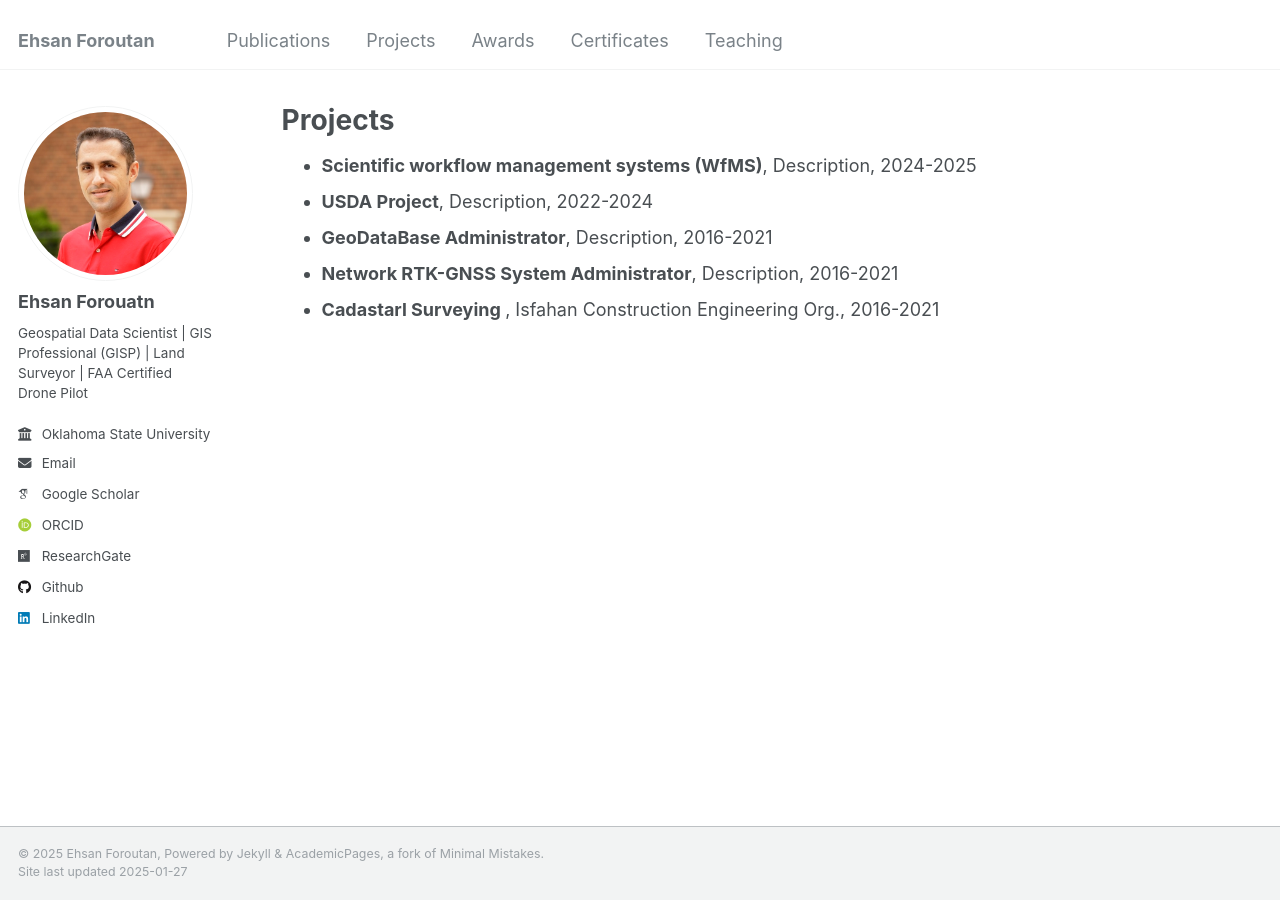
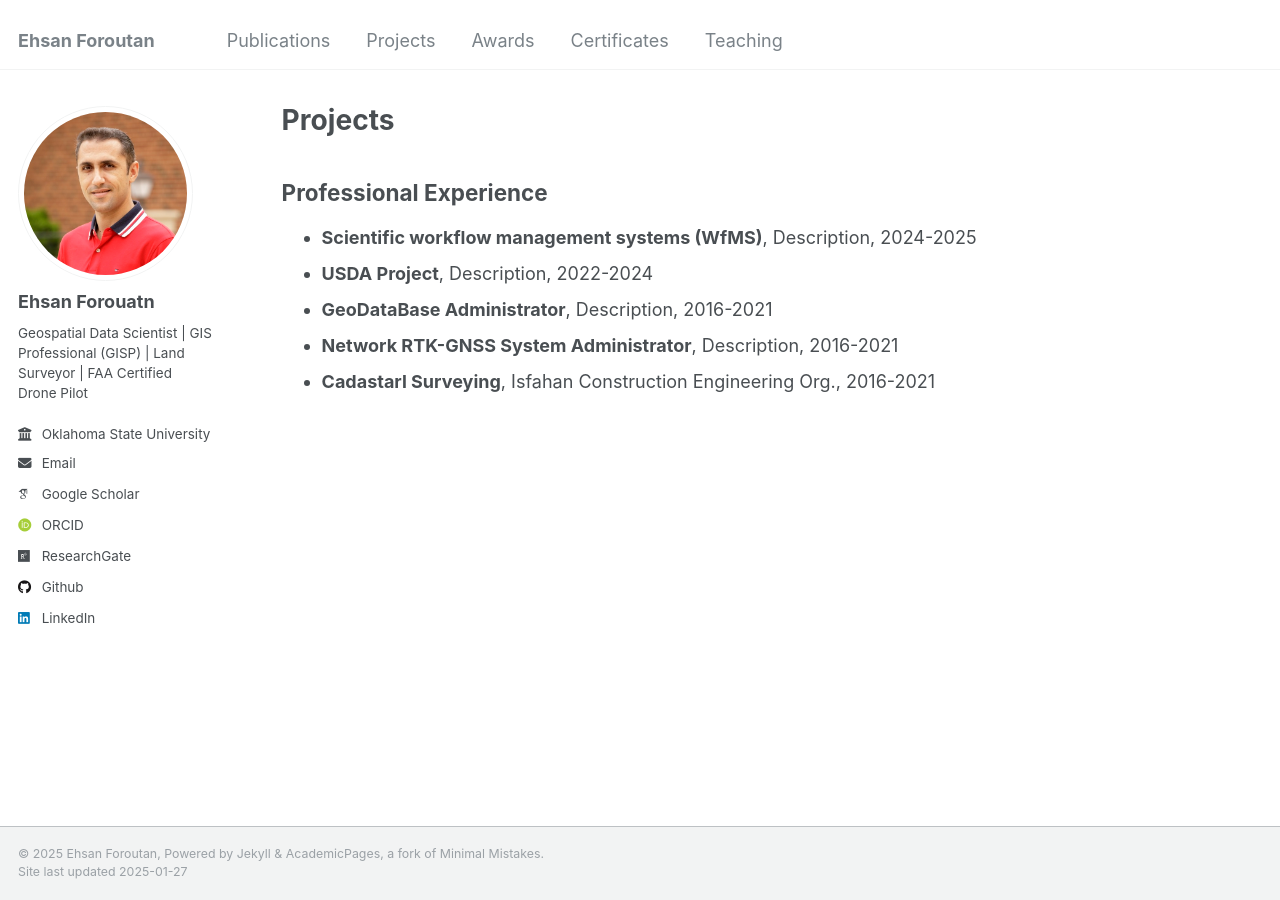
Before and after one commit to eforoutan/eforoutan.github.io, a Jekyll site: the page built from _pages/projects.html, in a window 1280 px wide. Built offline with Jekyll 4.4.1, drawn with Linux system fonts in a browser that asks for light colours; some web fonts are replaced.

Commit message:
Update projects.html

```diff
--- a/_pages/projects.html
+++ b/_pages/projects.html
@@ -7,16 +7,16 @@ author_profile: true
 
 {% include base_path %}
 
+<h2>Professional Experience</h2>
+
 <ul>
-
   <li><strong>Scientific workflow management systems (WfMS)</strong>, Description, 2024-2025 </li>
   <li><strong>USDA Project</strong>, Description, 2022-2024 </li>
   <li><strong>GeoDataBase Administrator</strong>, Description, 2016-2021 </li>
   <li><strong>Network RTK-GNSS System Administrator</strong>, Description, 2016-2021 </li>
-  <li><strong>Cadastarl Surveying </strong>, Isfahan Construction Engineering Org., 2016-2021 </li>
+  <li><strong>Cadastarl Surveying</strong>, Isfahan Construction Engineering Org., 2016-2021 </li>
 
 </ul>
-
 
 
 {% for post in site.portfolio %}
```
